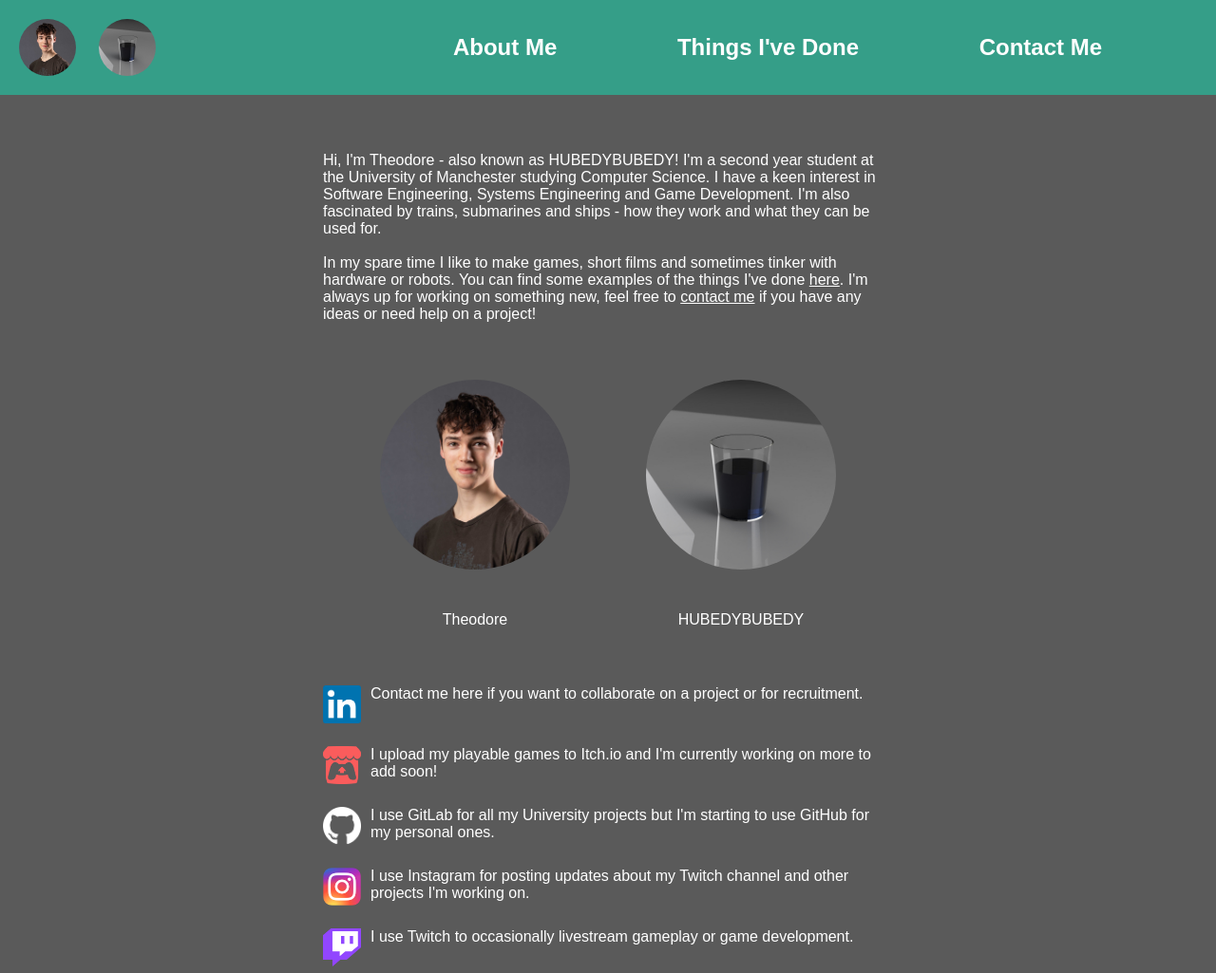
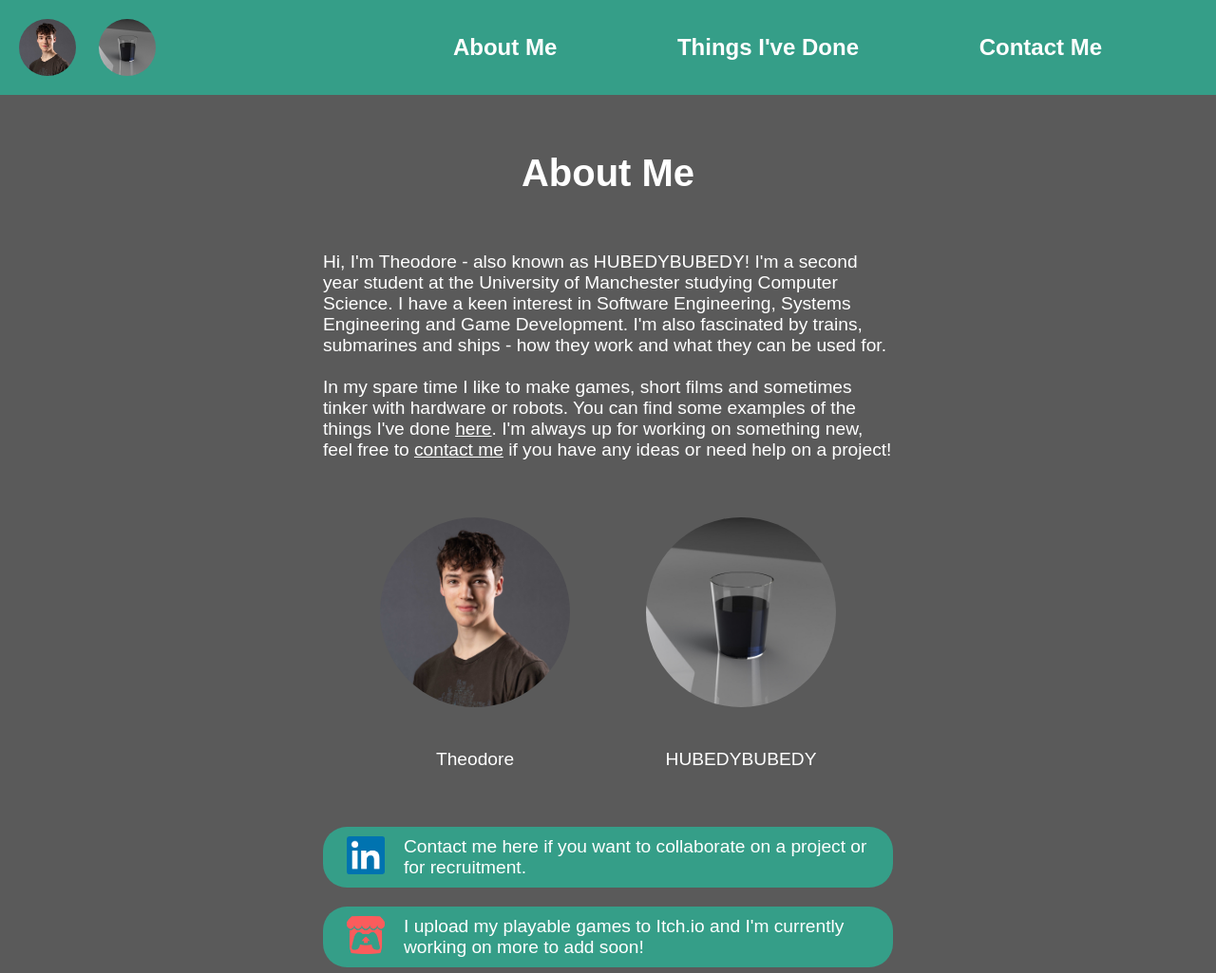
Before and after one commit to HUBEDYBUBEDY/hubedybubedy.github.io, a plain HTML site: page index.html in a window 1280 px wide. Shown: the top 1025 px of the page at 95% size. Drawn offline with Linux system fonts and the light colour scheme.

Commit message:
Added a 'bubble' background to social links, also added temporary title

```diff
--- a/index.html
+++ b/index.html
@@ -41,6 +41,9 @@
 		</ul></h1>
 	</nav>
 
+	<!-- Main header -->
+	<h1 class="main">About Me</h1>
+
 	<!-- Summary -->
 	<div class="text">
 		<p class="main">
@@ -70,14 +73,14 @@
 
 	<!-- Contacts -->
 	<div id="contact" class="text">
-		<div class="social">
-			<a href="https://www.linkedin.com/in/theodore-colbert/">
+		<a href="https://www.linkedin.com/in/theodore-colbert/">
+			<div class="social">
 				<img class="social" title="LinkedIn" src="LinkedIn.png" alt="LinkedIn">
-			</a>
-			<p class="social">
-				Contact me here if you want to collaborate on a project or for recruitment.
-			</p>
-		</div>
+				<p class="social">
+					Contact me here if you want to collaborate on a project or for recruitment.
+				</p>
+			</div>
+		</a>
 	</div>
 	<div class="text" style="padding-top: 0; padding-bottom: 20px;">
 		<div class="social">
--- a/style.css
+++ b/style.css
@@ -3,6 +3,10 @@
     padding: 0;
     font-family: Arial, Helvetica, sans-serif;
     list-style: none;
+}
+
+p {
+    font-size: 1.2em;
 }
 
 body {
@@ -112,6 +116,11 @@ nav a:hover, a:active {
 }
 
 /* === MAIN CONTENT === */
+h1.main {
+    font-size: 40px;
+    text-align: center;
+    padding-top: 60px;
+}
 
 div.text {
     display: flex;
@@ -158,14 +167,28 @@ img.main {
 div.social {
     display: inline-flex;
     width: 600px;
+    background-color: #359e88;
+    border-radius: 25px;
+    color: #ffffff;
+    transition: .3s;
 }
 
 img.social {
     height: 40px;
     width: 40px;
-    padding-right: 10px;
+    padding: 10px;
+    padding-left: 25px;
 }
 
 p.social {
     flex: 1;
+    padding: 10px;
+    padding-right: 25px;
 }
+
+div.social:hover {
+    background-color: #2a826f;
+    /* color: #bbbbbb; */
+    transition: .3s;
+    cursor: pointer;
+}
```
